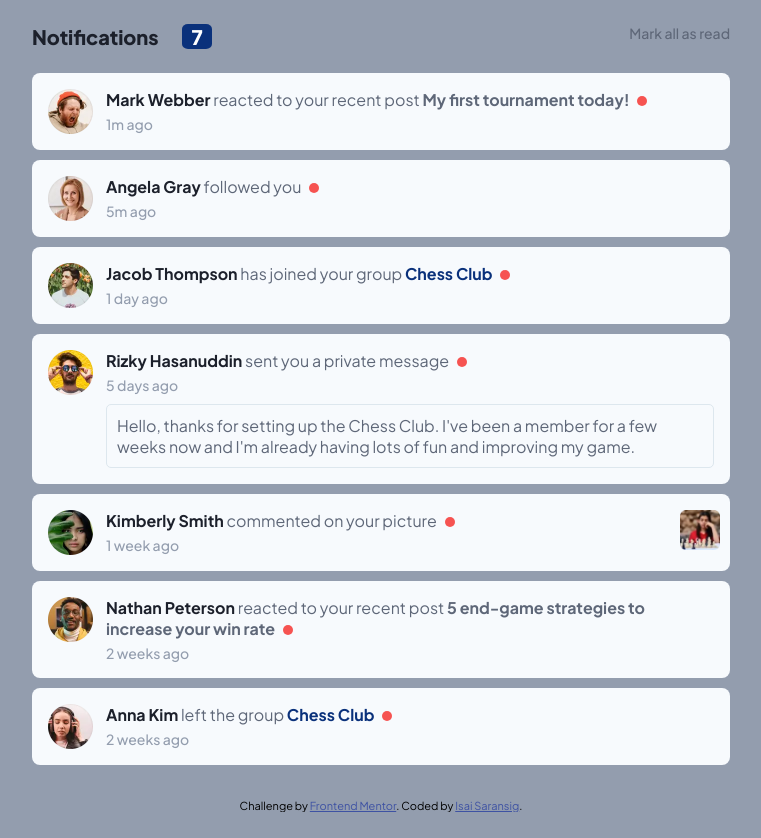
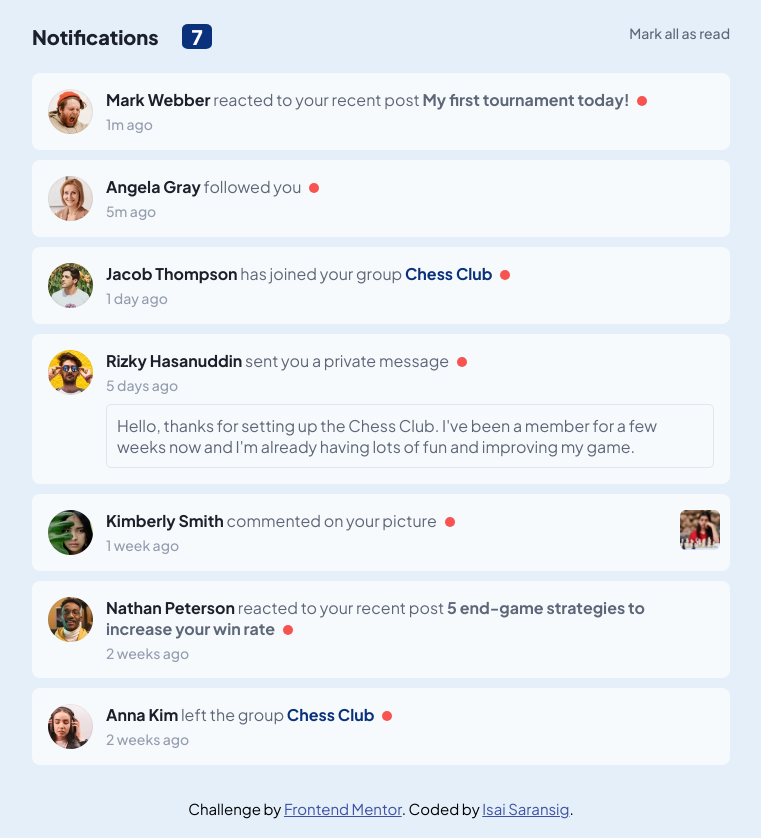
Before and after one commit to IsaiJSaransig/notifications_page, a plain HTML site: page notifications-page-main/index.html in a window 1280 px wide. Shown: the whole page, without its empty margins (259-1020 px from the left). Before the commit the page ends 812 px from the top, so only its background shows below. Drawn offline with Linux system fonts and the light colour scheme.

Commit message:
change style

```diff
--- a/notifications-page-main/index.html
+++ b/notifications-page-main/index.html
@@ -4,7 +4,7 @@
   <meta charset="UTF-8">
   <meta name="viewport" content="width=device-width, initial-scale=1.0">
   <link rel="icon" type="image/png" sizes="32x32" href="./assets/images/favicon-32x32.png">
-  <title>Frontend Mentor | Notifications page</title>
+  <title>Notifications page</title>
   <link rel="stylesheet" href="./style.css">
 
 
@@ -105,7 +105,7 @@
 
   <div class="attribution">
     Challenge by <a href="https://www.frontendmentor.io?ref=challenge" target="_blank">Frontend Mentor</a>.
-    Coded by <a href="#">Isai Saransig</a>.
+    Coded by <a href="https://github.com/IsaiJSaransig/notifications_page/tree/main" id="author">Isai Saransig</a>.
   </div>
   <script src="./script.js"></script>
 </body>
--- a/notifications-page-main/style.css
+++ b/notifications-page-main/style.css
@@ -6,7 +6,7 @@
 
 body{
     font-family: 'Plus Jakarta Sans', sans-serif;
-    background-color: var(--Grayish-blue);
+    background-color: var(--Light-grayish-blue-1);
 }
 
 .main{
@@ -112,9 +112,11 @@ body{
     margin-left: 5px;
 }
 
-.attribution { font-size: 11px; text-align: center; }
+.attribution { font-size: 15px; text-align: center;  margin-bottom: 20px;}
 
 .attribution a { color: hsl(228, 45%, 44%); }
+
+
 
 @media(min-width: 768px){
     .main{
```
Also changed, not shown: 3 other files.
